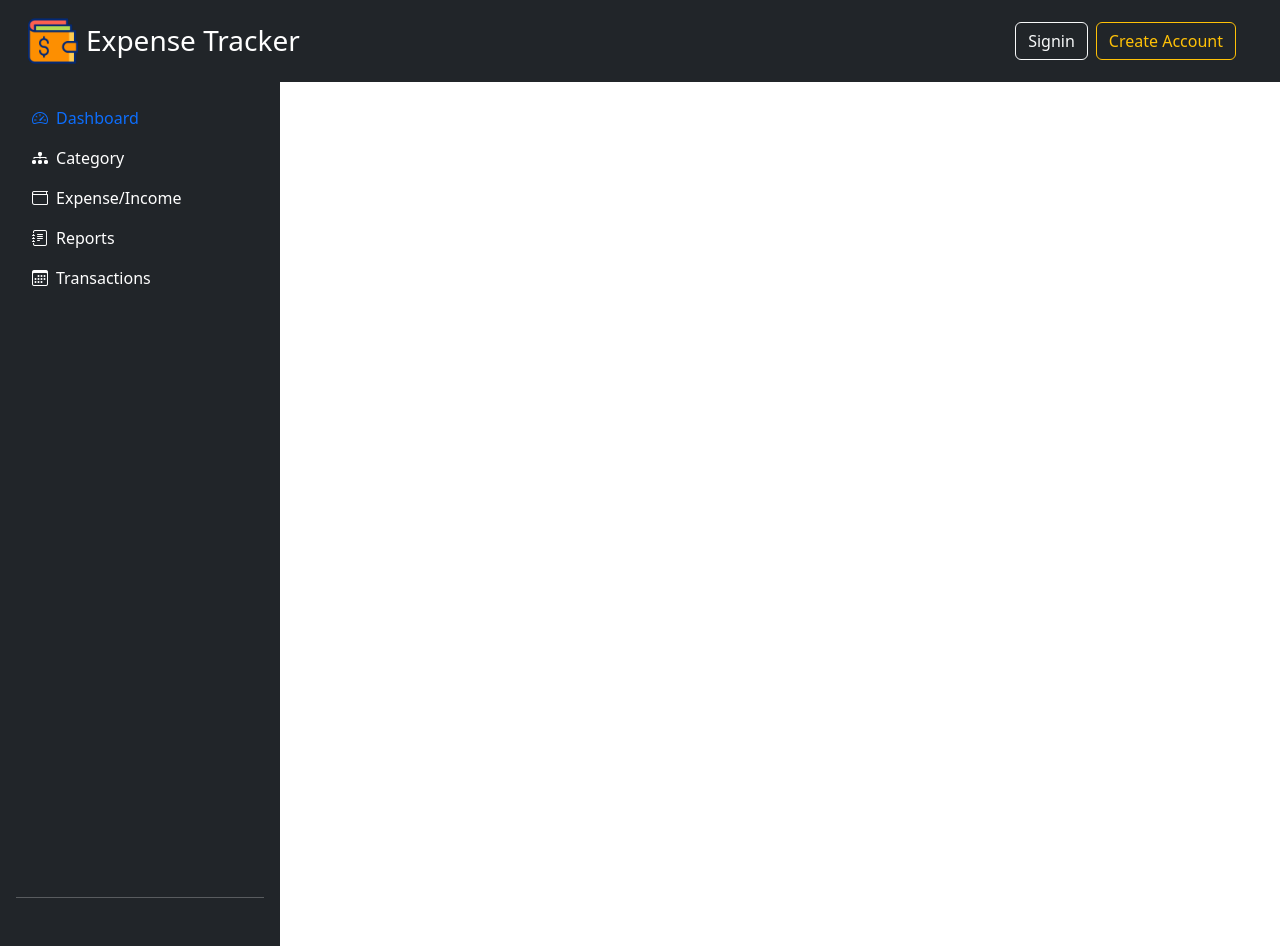
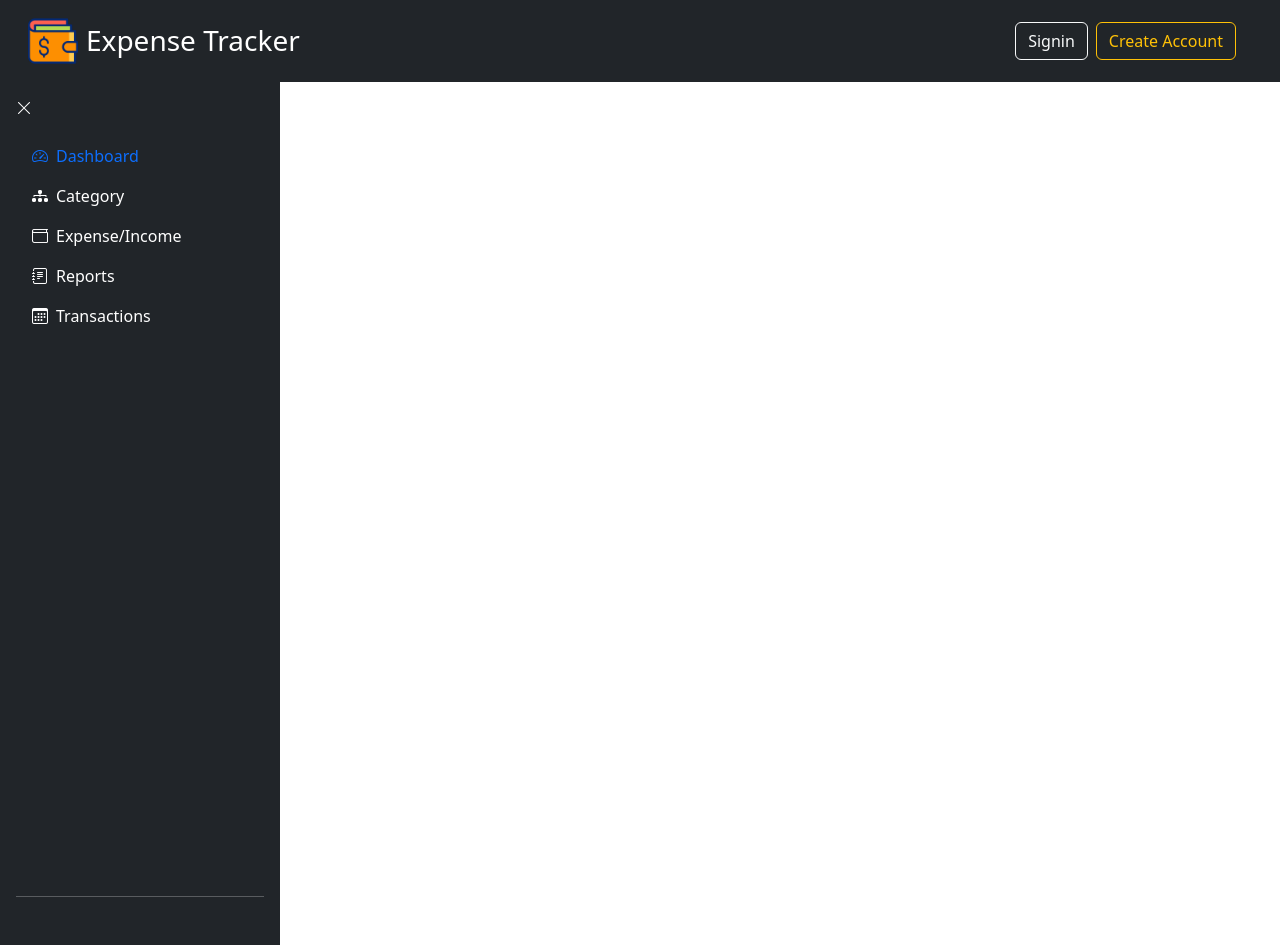
Before and after one commit to nidhipatel3/expense-tracker, a React (Create React App) app in the folder react-app/: page / in a window 1280 px wide. After the commit the page ends 800 px from the top, so only its background shows below. Built offline with nearby package versions, Linux system fonts and the light colour scheme.

Commit message:
added layout component used location to restrict sidebar on signin and signup page added toggle button to hide/show sidebar added sidebar css

```diff
--- a/react-app/src/App.tsx
+++ b/react-app/src/App.tsx
@@ -1,5 +1,5 @@
-import React from "react";
-import { BrowserRouter as Router, Routes, Route } from "react-router-dom";
+import React, { useState } from "react";
+import { BrowserRouter as Router, Routes, Route, useLocation } from "react-router-dom";
 import Header from "./components/Header";
 import SideBar from "./components/Sidebar";
 import SignUp from "./components/Signup";
@@ -15,16 +15,25 @@ import Dashboard from "./components/Dashboard";
 import Reports from "./components/Reports";
 import ProtectedRoute from "./components/ProtectedRoute";
 
-const App: React.FC = () => {
+const Layout: React.FC = () => {
+    const location = useLocation();
+    const [isOpen, setIsOpen] = useState(true);
+
+    const hideSidebarRoutes = ["/user/signup", "/user/signin"];
+    const showSidebar = !hideSidebarRoutes.includes(location.pathname);
     return (
-        <Router>
-            <UserProvider>
+        <>
             <Header />
             <div className="row justify-content-end">
+                {showSidebar && (
                     <div className="col-2">
-                        <SideBar />
+                        <button className="btn btn-dark" onClick={() => setIsOpen(!isOpen)}>
+                            <i className="bi bi-list"></i>
+                        </button>
+                        <SideBar isOpen={isOpen} toggle={() => setIsOpen(!isOpen)} />
                     </div>
-                    <div className="col-10">
+                )}
+                <div className={showSidebar ? "col-10" : "col-12"}>
                     <Routes>
                         <Route path="/dashboard" element={<ProtectedRoute><Dashboard /></ProtectedRoute>} />
                         <Route path="/user/signup" element={<SignUp />} />
@@ -39,6 +48,15 @@ const App: React.FC = () => {
                     </Routes>
                 </div>
             </div>
+        </>
+    );
+};
+
+const App: React.FC = () => {
+    return (
+        <Router>
+            <UserProvider>
+                <Layout />
             </UserProvider>
         </Router>
     );
--- a/react-app/src/components/sidebar.tsx
+++ b/react-app/src/components/sidebar.tsx
@@ -2,8 +2,14 @@ import React from "react";
 import { useUser } from "../context/UserContext";
 import { logout } from "../api/user";
 import { NavLink } from "react-router-dom";
+import "../styles/sidebar.css";
 
-const SideBar: React.FC = () => {
+interface SideBarProps {
+  isOpen: boolean;
+  toggle: () => void;
+}
+
+const SideBar: React.FC<SideBarProps> = ({ isOpen, toggle }) => {
   const { setUser, user } = useUser();
 
   // handle logout
@@ -19,38 +25,59 @@ const SideBar: React.FC = () => {
 
   return (
     <div
-      className="d-flex flex-column flex-shrink-0 p-3 text-white bg-dark"
-      style={{ width: "280px", height: "864px" }}
+      className={`sidebar-wrapper d-flex flex-column flex-shrink-0 p-3 text-white bg-dark ${isOpen ? "open" : ""
+        }`}
     >
-      <nav style={{ height: "800px" }}>
+      <i className="bi bi-x-lg mb-3" onClick={toggle}></i>
+      <nav className="flex-grow-1" style={{ height: "800px" }}>
         <ul className="nav nav-pills flex-column mb-auto">
           <li className="nav-item">
-            <NavLink to="/dashboard" className="nav-link" aria-current="page" end >
-              <i className="bi bi-speedometer2 me-2" style={{ width: "16", height: "16" }}></i>
+            <NavLink
+              to="/dashboard"
+              className="nav-link"
+              aria-current="page"
+              end
+            >
+              <i
+                className="bi bi-speedometer2 me-2"
+                style={{ width: "16", height: "16" }}
+              ></i>
               Dashboard
             </NavLink>
           </li>
           <li>
             <NavLink to="/getCategories" className="nav-link text-white">
-              <i className="bi bi-diagram-3-fill me-2" style={{ width: "16", height: "16" }}></i>
+              <i
+                className="bi bi-diagram-3-fill me-2"
+                style={{ width: "16", height: "16" }}
+              ></i>
               Category
             </NavLink>
           </li>
           <li>
             <NavLink to="/addExpense" className="nav-link text-white">
-              <i className="bi bi-wallet me-2" style={{ width: "16", height: "16" }}></i>
+              <i
+                className="bi bi-wallet me-2"
+                style={{ width: "16", height: "16" }}
+              ></i>
               Expense/Income
             </NavLink>
           </li>
           <li>
             <NavLink to="/reports" className="nav-link text-white">
-              <i className="bi bi-journal-text me-2" style={{ width: "16", height: "16" }}></i>
+              <i
+                className="bi bi-journal-text me-2"
+                style={{ width: "16", height: "16" }}
+              ></i>
               Reports
             </NavLink>
           </li>
           <li>
             <NavLink to="/getExpenses" className="nav-link text-white">
-              <i className="bi bi-calendar3 me-2" style={{ width: "16", height: "16" }}></i>
+              <i
+                className="bi bi-calendar3 me-2"
+                style={{ width: "16", height: "16" }}
+              ></i>
               Transactions
             </NavLink>
           </li>
@@ -89,13 +116,13 @@ const SideBar: React.FC = () => {
               <hr className="dropdown-divider" />
             </li>
             <li>
-              <a
+              <NavLink
                 className="dropdown-item"
-                href="/user/logout"
+                to="/user/logout"
                 onClick={handleLogout}
               >
                 Signout
-              </a>
+              </NavLink>
             </li>
           </ul>
         </div>
--- /dev/null
+++ b/react-app/src/styles/sidebar.css
@@ -0,0 +1,27 @@
+.sidebar-wrapper {
+  margin-top: 80px;
+  width: 280px;
+  height: 865px;
+  position: fixed;
+  top: 0;
+  left: -280px;
+  padding: 1rem;
+  overflow-y: auto;
+  transition: left 0.3s ease-in-out;
+  z-index: 1050;
+}
+
+.sidebar-wrapper.open {
+  left: 0;
+}
+
+@media (max-width: 768px) {
+  .sidebar-wrapper {
+    width: 240px;
+    left: -240px;
+  }
+
+  .sidebar-wrapper.open {
+    left: 0;
+  }
+}
```
Lines whose indentation alone changed are shown as unchanged.
